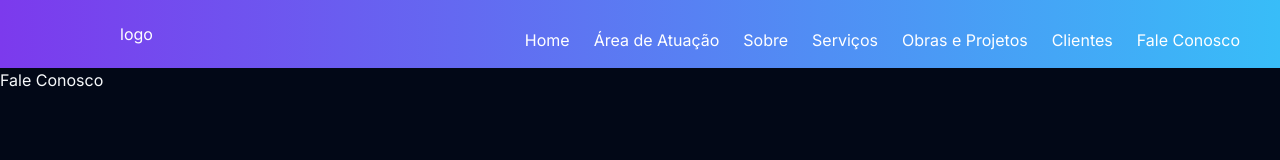
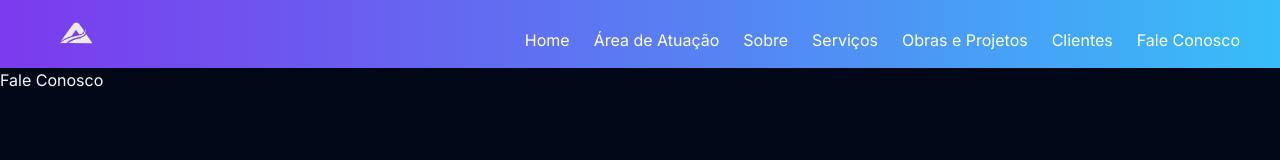
Before and after one commit to DevRick556/america-do-sull, a Next.js app: page /fale-conosco in a window 1280 px wide. Shown: the top 160 px of the page. Built offline with nearby package versions, Linux system fonts and the light colour scheme.

Commit message:
feat: criacao de area de atuacao e correcao de erros na area de atuacao

```diff
--- a/app/(home)/_components/AreaAtuacao.tsx
+++ b/app/(home)/_components/AreaAtuacao.tsx
@@ -1,5 +1,6 @@
+"use client";
 import { Accordion, AccordionContent, AccordionItem, AccordionTrigger } from "@/app/_components/ui/accordion";
-import { Button } from "@/app/_components/ui/button";
+
 
 
 const AreaDeAtucao = () => {
@@ -90,8 +91,8 @@ const AreaDeAtucao = () => {
                 return (
                   <Accordion key={area.title} type="single" collapsible className="w-full md:flex md:justify-center sm:text-le">
                     <AccordionItem value="item-1">
-                      <AccordionTrigger asChild>
-                        <Button>{area.title}</Button>
+                      <AccordionTrigger>
+                          {area.title}
                       </AccordionTrigger>
                       <AccordionContent>
                         <ul className="list-disc text-left">
--- a/app/(home)/_components/servicos.tsx
+++ b/app/(home)/_components/servicos.tsx
@@ -1,8 +1,9 @@
+
+
 import { Button } from "@/app/_components/ui/button";
 import { Card, CardContent } from "@/app/_components/ui/card";
 import { Carousel, CarouselContent, CarouselNext, CarouselPrevious } from "@/app/_components/ui/carousel";
-import { Dialog, DialogContent, DialogTrigger, DialogTitle, DialogDescription } from "@/app/_components/ui/dialog";
-
+import { Dialog, DialogContent, DialogDescription, DialogTitle, DialogTrigger } from "@radix-ui/react-dialog";
 import Image from "next/image";
 
 const slideImages = ["/1.jpg", "/2.jpg", "/3.jpg", "/4.jpg", "/5.jpg"];
@@ -18,8 +19,7 @@ const Servicos = () => {
           <div className="w-32 space-y-6">
             <h4>Serviço 1</h4>
             <Dialog>
-              <DialogTrigger >
-
+              <DialogTrigger asChild >
                 <Button className="bg-gradient-to-r from-violet-600 to-sky-400">
                   Ver Galeira
                 </Button>
--- a/app/(home)/page.tsx
+++ b/app/(home)/page.tsx
@@ -1,32 +1,31 @@
-
-
 import AreaDeAtucao from "./_components/AreaAtuacao";
 import BemVindo from "./_components/bem-vindo";
 import Hero from "./_components/hero";
 import Qualidades from "./_components/qualidades";
 import Servicos from "./_components/servicos";
 
-const  HomePage = () => {
+const HomePage = () => {
   return (
     <div>
       <Hero />
       {/* sobre */}
-        <div className="gap-4">
-          <BemVindo />
-        </div>
-      <div>
-        <Qualidades/>
+      <div className="gap-4">
+        <BemVindo />
       </div>
       <div>
-        <Servicos/>
+        <Qualidades />
       </div>
-      {/* area de atuação */}
+      <div className="p-4 mt-4 flex gap-3 overflow-x-scroll [&&::-webkit-scrollbar]:hidden">
+        <Servicos />
+        <Servicos />
+        <Servicos />
+      </div>
       <div>
         <AreaDeAtucao/>
       </div>
+
     </div>
-   );
+  );
+};
 
-}
-
-export default HomePage
+export default HomePage;
--- a/app/_components/header.tsx
+++ b/app/_components/header.tsx
@@ -19,7 +19,9 @@ const Header = () => {
     <>
       <nav className="flex items-center justify-between bg-gradient-to-r from-violet-600 to-sky-400 text-white p-4 px-10 relative">
         {/* logo aquir */}
-        <div className="ml-20"><Link href="/">logo</Link> </div>
+        <div className="ml-4"><Link href="/">
+          <Image src="/logo.png" alt="logo" width={42} height={40}/>
+        </Link></div>
 
         {/* icone do menu hamburguer */}
         <div className=" md:hidden absolute right-5">
```
